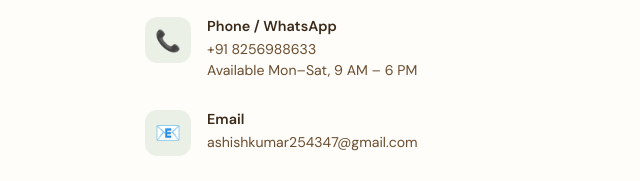
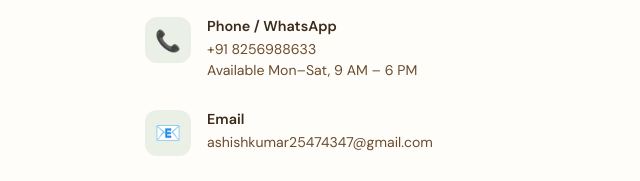
Before and after one commit to ashish-io-glitch/fauji-agro-website, a website: page index.html in a window 1280 px wide. Shown: the part 6440-6621 px from the top of the page, 235-875 px from the left. Drawn offline with nearby package versions, Linux system fonts and the light colour scheme.

Commit message:
Update contact email prefix

```diff
--- a/index.html
+++ b/index.html
@@ -1519,7 +1519,7 @@
           <div class="contact-icon">📧</div>
           <div>
             <h4>Email</h4>
-            <p>ashishkumar254347@gmail.com</p>
+            <p>ashishkumar25474347@gmail.com</p>
           </div>
         </div>
         <div class="contact-detail">
```
